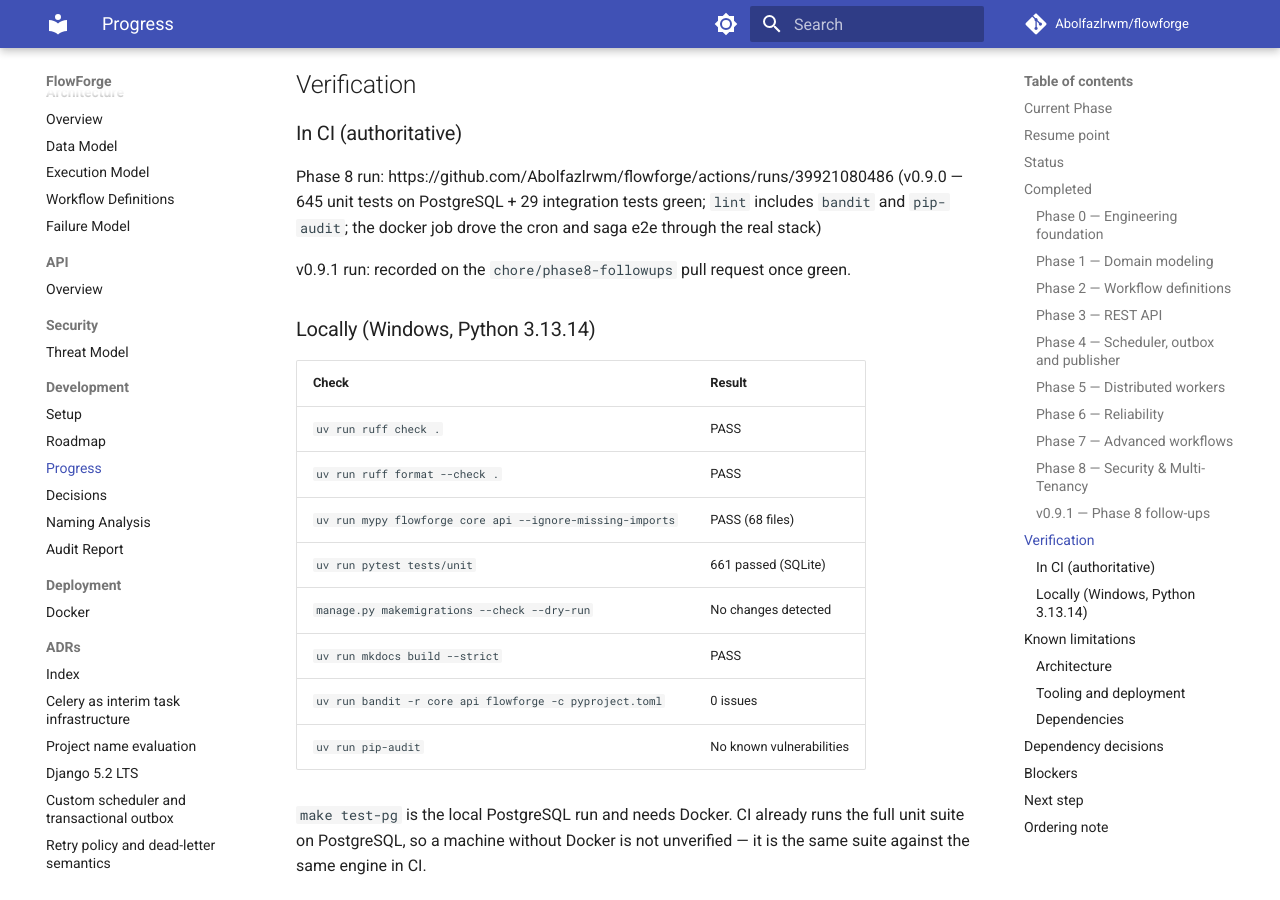
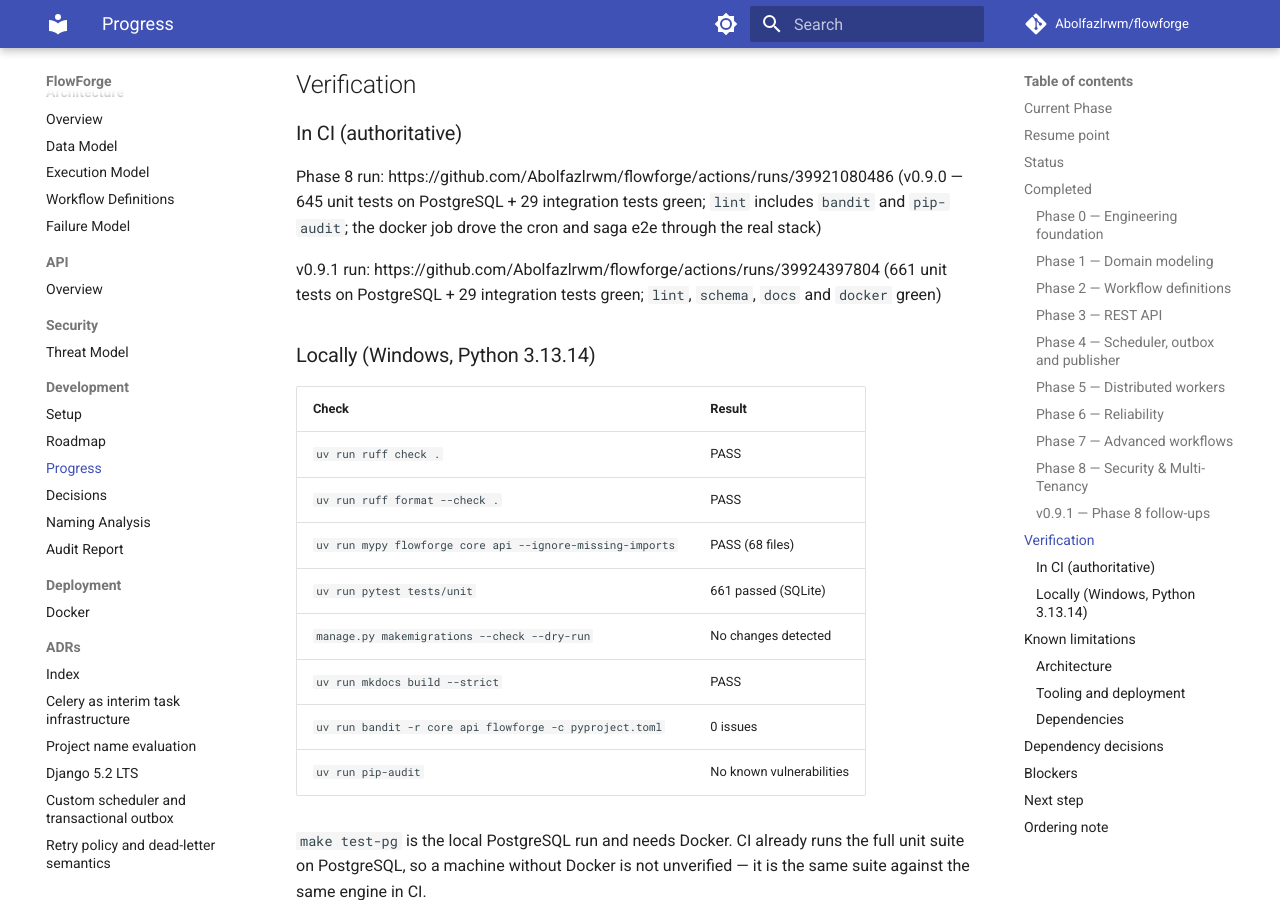
Before and after one commit to Abolfazlrwm/flowforge, an MkDocs documentation site: the page built from docs/development/PROGRESS.md, in a window 1280 px wide and 900 px high, scrolled down 5898 px. Built offline with MkDocs 1.6.1 and Material for MkDocs 9.7.7, drawn with Linux system fonts in a browser that asks for light colours; comment, search, counter and statistics services are not loaded.

Commit message:
docs(release): record v0.9.1 in the changelog and progress
Adds the 0.9.1 changelog section and the green CI run
(https://github.com/Abolfazlrwm/flowforge/actions/runs/39924397804 — 661 unit on
PostgreSQL + 29 integration) to the progress record.

```diff
--- a/docs/development/PROGRESS.md
+++ b/docs/development/PROGRESS.md
@@ -201,7 +201,9 @@ Phase 8 run: https://github.com/Abolfazlrwm/flowforge/actions/runs/39921080486
 includes `bandit` and `pip-audit`; the docker job drove the cron and saga e2e
 through the real stack)
 
-v0.9.1 run: recorded on the `chore/phase8-followups` pull request once green.
+v0.9.1 run: https://github.com/Abolfazlrwm/flowforge/actions/runs/39924397804
+(661 unit tests on PostgreSQL + 29 integration tests green; `lint`, `schema`,
+`docs` and `docker` green)
 
 ### Locally (Windows, Python 3.13.14)
 
```
Also changed, not shown: CHANGELOG.md (+25 -0 lines).
